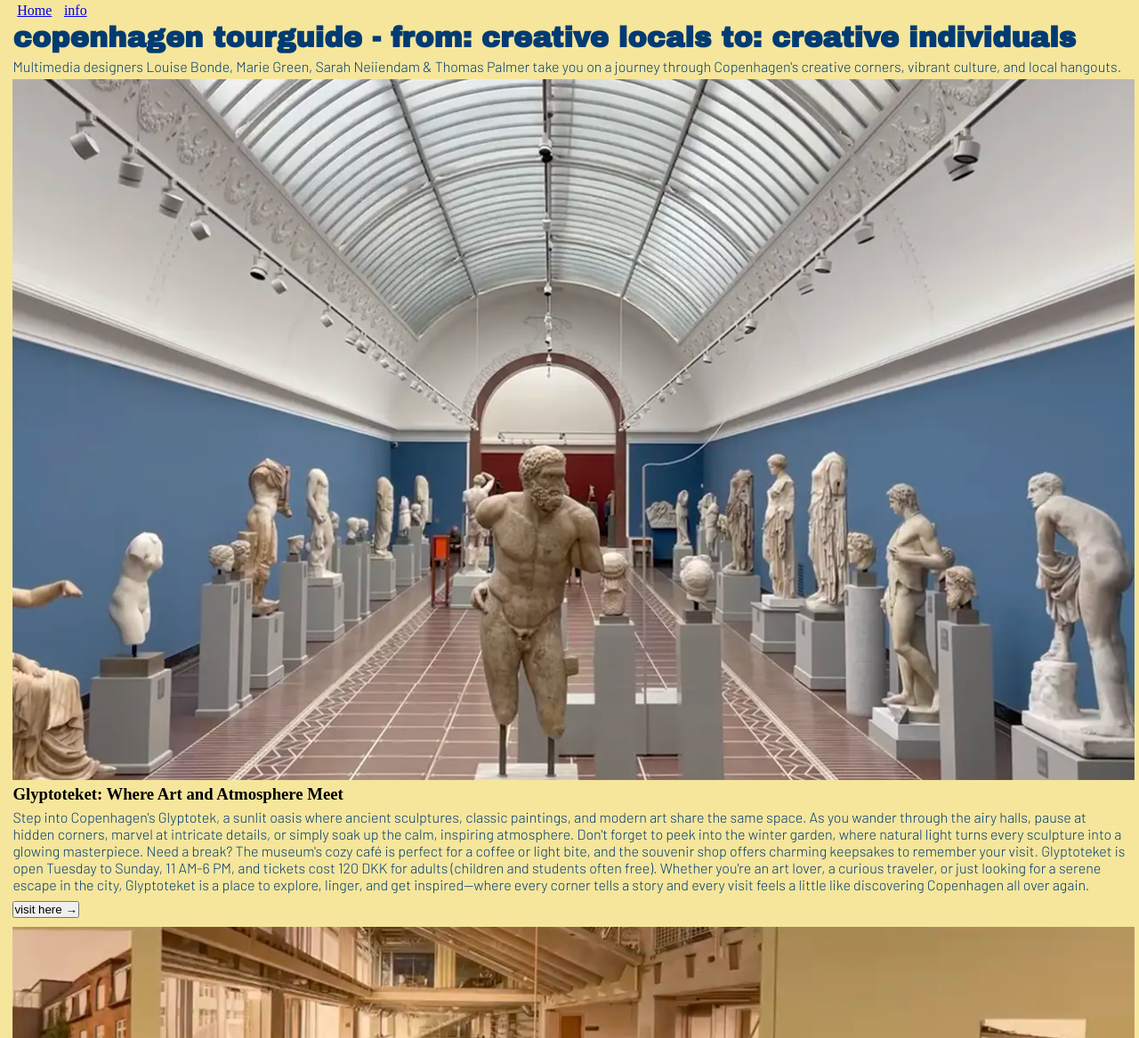
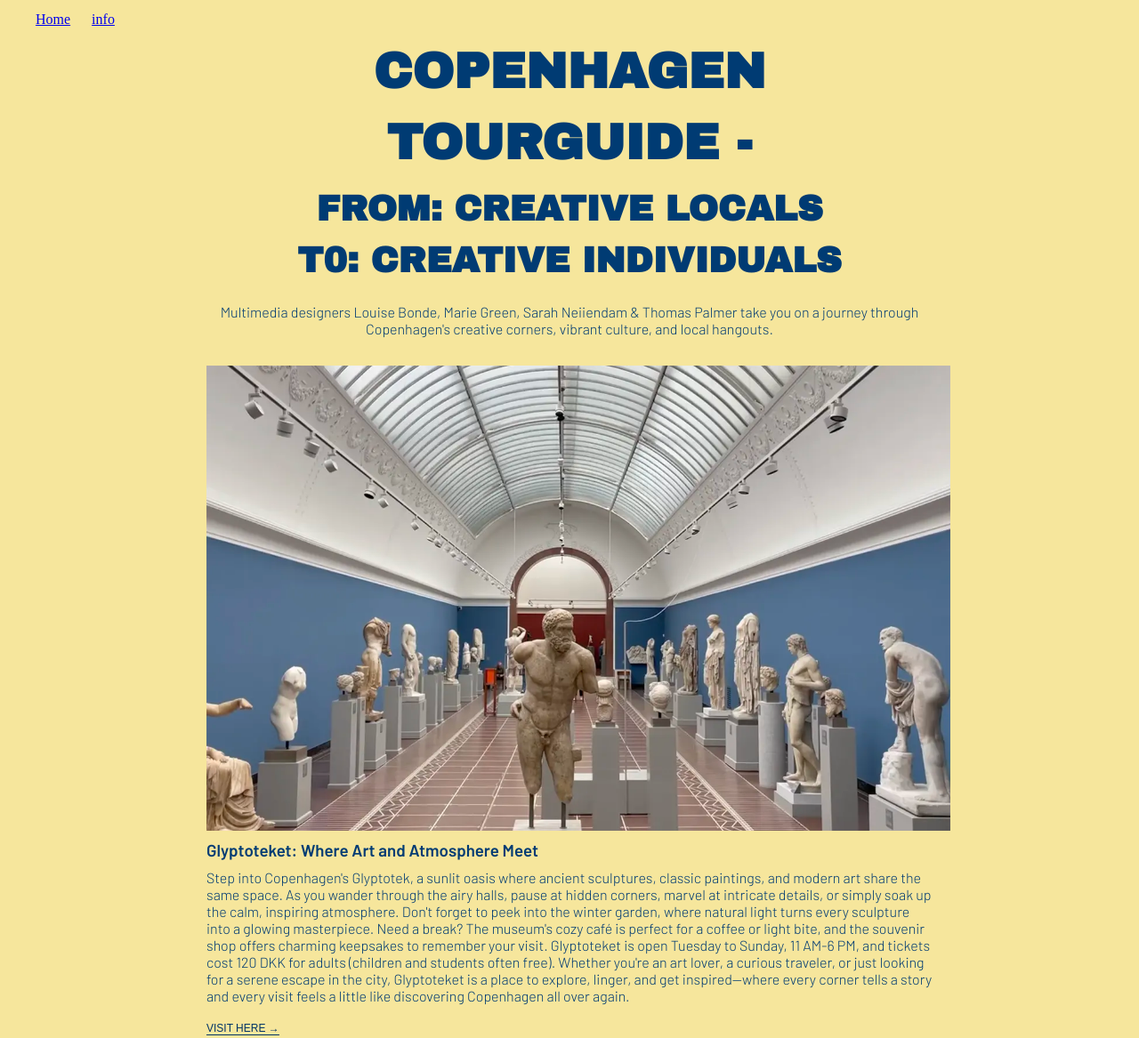
Before and after one commit to loje0003/crtv-esc, an Astro site: page /tourguide in a window 1280 px wide. Shown: the part 7-1174 px from the top of the page at 89% size. Built offline with nearby package versions, Linux system fonts and the light colour scheme; Astro itself is replaced by a stand-in of ours.

Commit message:
side2_opsætning

```diff
--- a/src/pages/tourguide.astro
+++ b/src/pages/tourguide.astro
@@ -7,40 +7,61 @@ import "../style/style.css";
   <header></header>
 
   <body>
-    <h1>copenhagen tourguide - from: creative locals to: creative individuals</h1>
-    <p>Multimedia designers Louise Bonde, Marie Green, Sarah Neiiendam & Thomas Palmer take you on a journey through Copenhagen's creative corners, vibrant culture, and local hangouts.</p>
+    <section class="tourguide">
+      <div>
+        <h1>COPENHAGEN TOURGUIDE -</h1>
+        <div class="tofrom">
+          <h1>FROM: CREATIVE LOCALS</h1>
+          <h1>T0: CREATIVE INDIVIDUALS</h1>
+        </div>
+      </div>
+
+      <div>
+        <p class="underoverskrift">Multimedia designers Louise Bonde, Marie Green, Sarah Neiiendam & Thomas Palmer take you on a journey through Copenhagen's creative corners, vibrant culture, and local hangouts.</p>
         <img src="/glypto.webp" alt="glypto" />
         <h3>Glyptoteket: Where Art and Atmosphere Meet</h3>
         <p>
-      Step into Copenhagen's Glyptotek, a sunlit oasis where ancient sculptures, classic paintings, and modern art share the same space. As you wander through the airy halls, pause at hidden corners, marvel at intricate details, or simply soak up the calm, inspiring atmosphere. Don't forget to peek into the winter garden, where natural light turns every sculpture into a glowing masterpiece. Need a break? The museum's cozy café is perfect for a coffee or light bite, and the souvenir shop offers charming keepsakes to remember your visit. Glyptoteket is open Tuesday to Sunday, 11 AM-6 PM, and tickets cost 120 DKK for adults (children and students often free). Whether you're an art lover, a curious traveler, or just looking for a serene escape in the city, Glyptoteket is a place to explore,
-      linger, and get inspired—where every corner tells a story and every visit feels a little like discovering Copenhagen all over again.
+          Step into Copenhagen's Glyptotek, a sunlit oasis where ancient sculptures, classic paintings, and modern art share the same space. As you wander through the airy halls, pause at hidden corners, marvel at intricate details, or simply soak up the calm, inspiring atmosphere. Don't forget to peek into the winter garden, where natural light turns every sculpture into a glowing masterpiece. Need a break? The museum's cozy café is perfect for a coffee or light bite, and the souvenir shop offers charming keepsakes to remember your visit. Glyptoteket is open Tuesday to Sunday, 11 AM-6 PM, and tickets cost 120 DKK for adults (children and students often free). Whether you're an art lover, a curious traveler, or just looking for a serene escape in the city, Glyptoteket is a place to
+          explore, linger, and get inspired—where every corner tells a story and every visit feels a little like discovering Copenhagen all over again.
         </p>
-    <button>visit here →</button>
+        <button>VISIT HERE →</button>
+      </div>
 
+      <div>
         <img src="/dac.webp" alt="dac" />
         <h3>DAC: A Playground for Ideas</h3>
         <p>
-      At DAC, architecture feels alive. Sunlight glances off miniature cityscapes, shadows play across intricate models, and interactive installations invite you to touch, tilt, and turn ideas into something tangible. Each corner tells a story—of buildings, neighborhoods, and the city itself—helping you see Copenhagen not just as it is, but as it could be. The rooftop café offers coffee, light bites, and a sweeping view of the harbor, where the city's lines and shapes become part of the inspiration. The shop downstairs holds books, clever design objects, and souvenirs that capture Danish creativity to take home. DAC is open Tuesday to Sunday, 11 AM-6 PM, with adult tickets around 120 DKK. It's a space that invites curiosity, challenges your perspective, and leaves you noticing the shapes,
-      lines, and ideas shaping the world long after you've left.
+          At DAC, architecture feels alive. Sunlight glances off miniature cityscapes, shadows play across intricate models, and interactive installations invite you to touch, tilt, and turn ideas into something tangible. Each corner tells a story—of buildings, neighborhoods, and the city itself—helping you see Copenhagen not just as it is, but as it could be. The rooftop café offers coffee, light bites, and a sweeping view of the harbor, where the city's lines and shapes become part of the inspiration. The shop downstairs holds books, clever design objects, and souvenirs that capture Danish creativity to take home. DAC is open Tuesday to Sunday, 11 AM-6 PM, with adult tickets around 120 DKK. It's a space that invites curiosity, challenges your perspective, and leaves you noticing the
+          shapes, lines, and ideas shaping the world long after you've left.
         </p>
-    <button>visit here →</button>
+        <button>VISIT HERE →</button>
+      </div>
 
+      <div>
+        <div class="grid_1-1">
           <img src="/kaffe.webp" alt="kaffe" />
           <img src="/3x_kaffe.webp" alt="3x_kaffe" />
+        </div>
         <h3>Lido: A Cozy Copenhagen Hideaway</h3>
         <p>
-      Tucked away on Vester Voldgade, Lido is a hidden gem where Copenhagen slows down just enough for you to catch your breath. With warm interiors, fresh pastries, light bites, and perfectly brewed coffee, it's a favorite for locals, creatives, and anyone looking for a quiet corner to sketch, scroll, or brainstorm. The vibe is effortlessly relaxed, with the kind of charm that makes you linger longer than planned. A cappuccino costs around 50 DKK, pastries from 40 DKK, and the café is open Monday to Friday, 8 AM-4 PM, and weekends 9 AM-4 PM—perfect for early morning inspiration or a midday reset. Lido isn't just about coffee; it's a space where ideas flow as easily as the drinks, a small creative sanctuary in the heart of the city. Whether you're on a gallery hop, meeting friends, or just
-      seeking a pause, it's the kind of spot that makes Copenhagen feel a little more magical.
+          Tucked away on Vester Voldgade, Lido is a hidden gem where Copenhagen slows down just enough for you to catch your breath. With warm interiors, fresh pastries, light bites, and perfectly brewed coffee, it's a favorite for locals, creatives, and anyone looking for a quiet corner to sketch, scroll, or brainstorm. The vibe is effortlessly relaxed, with the kind of charm that makes you linger longer than planned. A cappuccino costs around 50 DKK, pastries from 40 DKK, and the café is open Monday to Friday, 8 AM-4 PM, and weekends 9 AM-4 PM—perfect for early morning inspiration or a midday reset. Lido isn't just about coffee; it's a space where ideas flow as easily as the drinks, a small creative sanctuary in the heart of the city. Whether you're on a gallery hop, meeting friends, or
+          just seeking a pause, it's the kind of spot that makes Copenhagen feel a little more magical.
         </p>
-    <button>visit here →</button>
+        <button>VISIT HERE →</button>
+      </div>
 
+      <div>
+        <div class="grid_1-1">
           <img src="/flag.webp" alt="flag" />
           <img src="/art_gallery.webp" alt="art_gallery" />
+        </div>
         <h3>Christiania: Where Freedom Lives</h3>
         <p>
           Christiania isn't just a place — it's a feeling. Step inside the gates and the city's rules seem to fade away. Colorful murals stretch across walls, music drifts from hidden corners, and every street feels alive with stories, creativity, and possibility. Here, bikes replace cars, gardens bloom in unexpected spaces, and people live life on their own rhythm. Wander through the winding streets and discover tiny cafés, art studios, and handmade shops, each with its own vibe and energy. The air hums with creativity—street performers, sculptors, painters, and musicians all carving out their own worlds. It's a place where imagination isn't just celebrated; it's the law. Come to Christiania not just to see it, but to feel it. Grab a coffee, sit by the water, watch the sunset over the old
           warehouses, and let the freedom of the place inspire your own ideas. Every corner has a story, every wall a splash of color, and every person a spark of inspiration. Christiania invites you to slow down, look closer, and leave with your head buzzing with creativity—and maybe a little piece of its free-spirited magic tucked into your heart.
         </p>
-    <button>visit here →</button>
+        <button>VISIT HERE →</button>
+      </div>
+    </section>
   </body>
 </PageLayout>
--- a/src/style/style.css
+++ b/src/style/style.css
@@ -1,6 +1,6 @@
 * {
   box-sizing: border-box;
-  margin: 0.3rem;
+  margin: 10px;
   padding: 0;
 }
 img {
@@ -12,18 +12,51 @@ img {
 body {
   background-color: rgba(246, 230, 156);
 }
-p {
+p,
+h3 {
   color: rgb(0, 59, 115);
   font-family: "Barlow", sans-serif;
   font-weight: 300;
 }
+h3 {
+  font-weight: 600;
+}
+.tofrom h1 {
+  font-size: 1.3rem;
+  line-height: 1.5rem;
+}
+.underoverskrift {
+  text-align: center;
+  margin-bottom: 2rem;
+  margin-top: 1.5rem;
+}
+
 h1 {
   font-family: "Archivo Black", sans-serif;
   color: rgb(0, 59, 115);
+  font-size: 1.9rem;
+  line-height: 3rem;
+  text-align: center;
 }
 .tag {
   color: rgb(0, 59, 115);
   font-weight: 800;
+}
+
+button {
+  background-color: rgba(246, 230, 156);
+  color: #003366;
+  border: none;
+  font-weight: 450;
+  font-size: 12px;
+  cursor: pointer;
+  border-bottom: 1px solid;
+}
+
+.grid_1-1 {
+  display: grid;
+  grid-template-columns: 1fr 1fr;
+  gap: 10px;
 }
 
 .grid_1-2 {
@@ -42,3 +75,18 @@ h1 {
   flex-direction: column;
   gap: 2rem;
 }
+
+@media (min-width: 750px) {
+  .tourguide {
+    margin-left: 12rem;
+    margin-right: 12rem;
+  }
+  h1 {
+    font-size: 3.5rem;
+    line-height: 5rem;
+  }
+  .tofrom h1 {
+    font-size: 2.5rem;
+    line-height: 3rem;
+  }
+}
```
Lines whose indentation alone changed are shown as unchanged.
